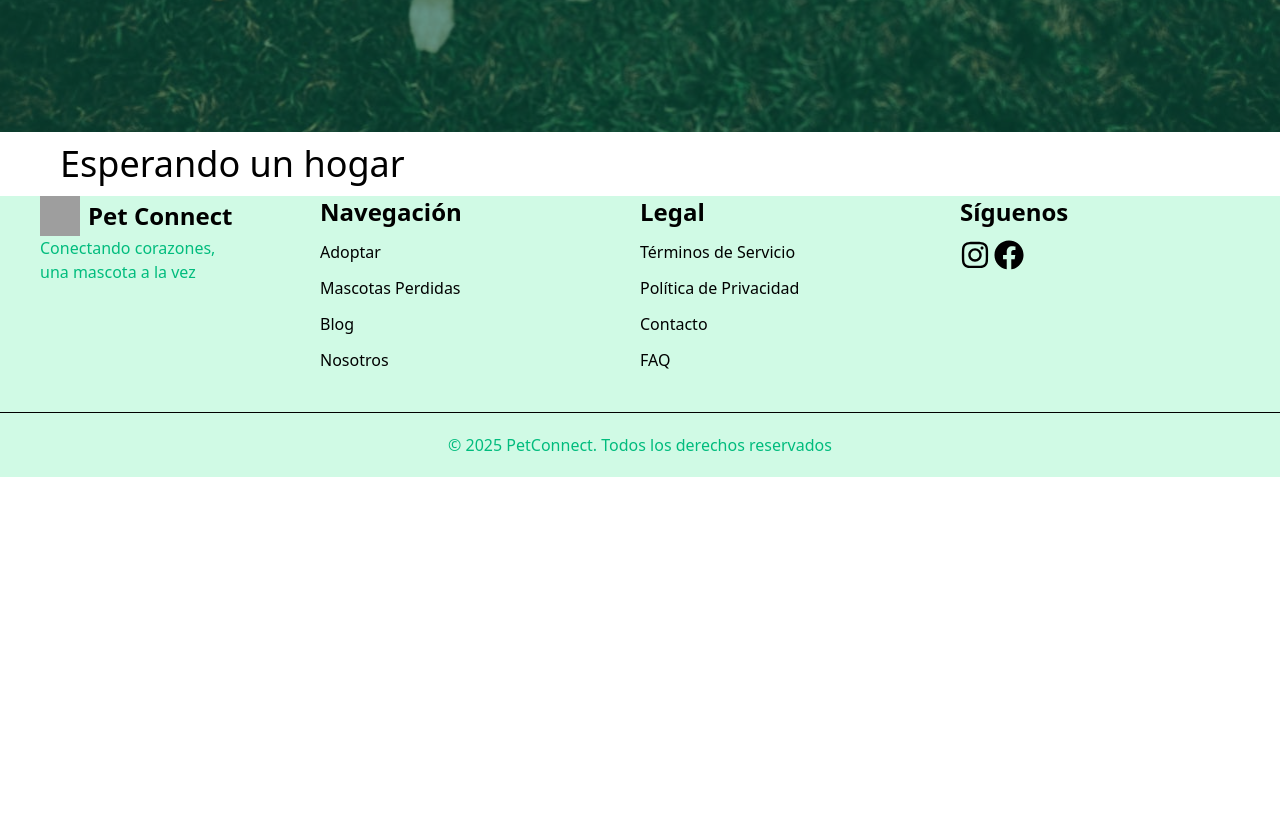
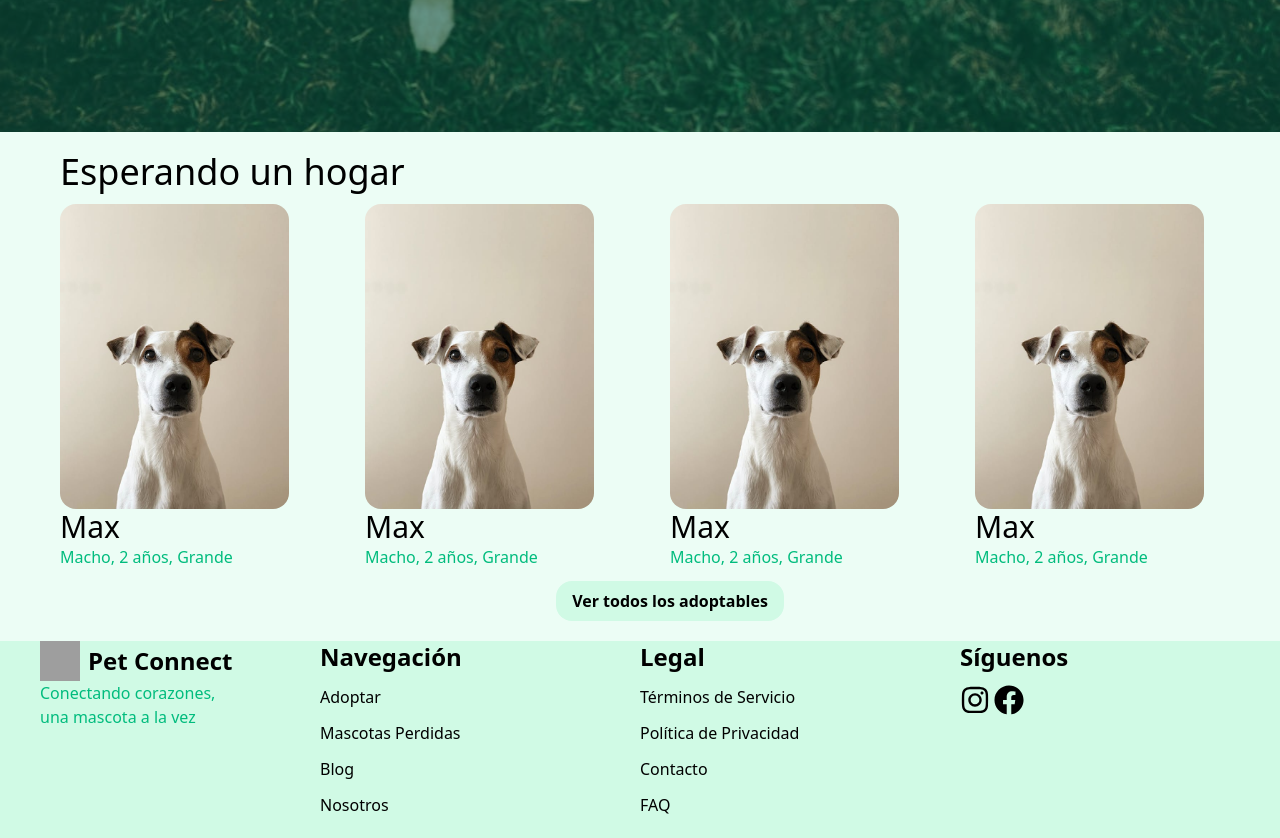
Before and after one commit to Juliancito1/PetConnect, a React (Vite) app: page / in a window 1280 px wide. Shown: the part 740-1578 px from the top of the page. Before the commit the page ends 1217 px from the top, so only its background shows below. Built offline with nearby package versions, Linux system fonts and the light colour scheme; grey boxes are pictures that could not be loaded.

Commit message:
Se agrego la seccion de mascotas adoptables

```diff
--- /dev/null
+++ b/src/components/HomeCards/HomeCards.jsx
@@ -0,0 +1,13 @@
+import HomeCard from "../../images/HomeCard.jpg";
+
+export const HomeCards = ({mascota}) => {
+  return (
+    <section className="my-3 flex flex-col items-center md:inline">
+      <div className="w-[75%]">
+        <img src={HomeCard} alt="Imagen mascota" className="w-full h-full object-cover rounded-2xl" />
+      </div>
+      <h5 className="text-3xl">{mascota.nombre}</h5>
+      <h5 className="text-md text-emerald-500">{mascota.genero}, {mascota.edad}, {mascota.tamaño}</h5>
+    </section>
+  );
+};
--- a/src/pages/Home/Home.jsx
+++ b/src/pages/Home/Home.jsx
@@ -1,6 +1,34 @@
 import React from "react";
 import { Link } from "react-router";
 import Banner from "../../images/Banner.jpg";
+import { HomeCards } from "../../components/HomeCards/HomeCards";
+
+const mascotasPerdidas = [
+  {
+    nombre: "Max",
+    genero: "Macho",
+    edad: "2 años",
+    tamaño: "Grande",
+  },
+  {
+    nombre: "Max",
+    genero: "Macho",
+    edad: "2 años",
+    tamaño: "Grande",
+  },
+  {
+    nombre: "Max",
+    genero: "Macho",
+    edad: "2 años",
+    tamaño: "Grande",
+  },
+  {
+    nombre: "Max",
+    genero: "Macho",
+    edad: "2 años",
+    tamaño: "Grande",
+  },
+];
 
 export const Home = () => {
   return (
@@ -42,12 +70,21 @@ export const Home = () => {
           </div>
         </div>
       </section>
-      <div className="ms-15 my-3">
-        <h1 className=" text-4xl">Esperando un hogar</h1>
-        <div className="grid grid-cols-4">
-
+      <section className="bg-emerald-50">
+        <div className="flex flex-col items-center md:ms-15 md:block my-5">
+          <h1 className=" text-4xl">Esperando un hogar</h1>
+          <div className="grid grid-cols-1 md:grid-cols-2 lg:grid-cols-4">
+            {mascotasPerdidas.map((mascota) => (
+              <HomeCards mascota={mascota} />
+            ))}
+          </div>
+          <div className="text-center">
+            <button className="bg-emerald-100 hover:bg-emerald-700 text-black font-bold py-2 px-4 rounded-2xl cursor-pointer">
+              Ver todos los adoptables
+            </button>
+          </div>
         </div>
-      </div>
+      </section>
     </>
   );
 };
```
Also changed, not shown: src/images/HomeCard.jpg (added).
